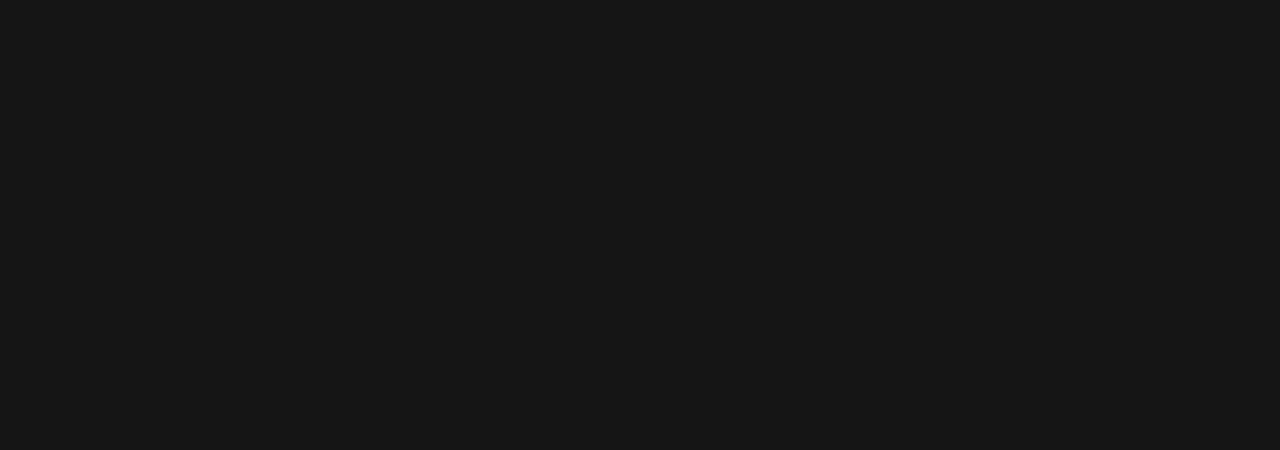
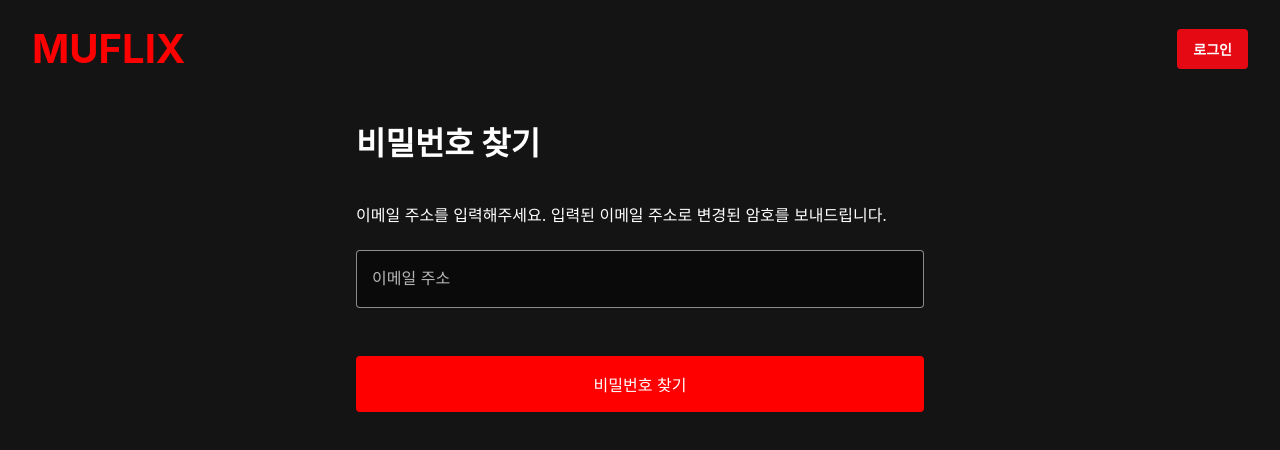
Before and after one commit to wijiwon/MUFLIX, a React (Create React App) app in the folder front/: page /loginHelp in a window 1280 px wide. Before the commit this address had no page. Shown: the top 450 px of the page. Built offline with nearby package versions, Linux system fonts and the light colour scheme.

Commit message:
UI: 비밀번호 찾기 페이지 작업완료

```diff
--- a/front/src/App.tsx
+++ b/front/src/App.tsx
@@ -1,7 +1,7 @@
 import "./App.css";
 import { Routes, Route } from "react-router-dom";
-import { Intro, Login } from "Pages";
 import { Globalstyle } from "Styles";
+import { Intro, Login, LoginHelp } from "Pages";
 
 function App() {
   return (
@@ -11,6 +11,7 @@
         <Routes>
           <Route path="/" element={<Intro />} />
           <Route path="/login" element={<Login />} />
+          <Route path="/loginHelp" element={<LoginHelp />} />
         </Routes>
       </div>
     </>
--- a/front/src/Components/Button/style/index.tsx
+++ b/front/src/Components/Button/style/index.tsx
@@ -65,4 +65,23 @@
     }
   }
 `;
-export { StartButton, LoginButton };
+
+const LoginHelpButton = styled.button`
+  width: 100%;
+  margin-top: 3rem;
+  box-sizing: border-box;
+  font-size: 1rem;
+  min-height: 2.5rem;
+  padding: 1rem;
+  border-radius: 0.25rem;
+  color: white;
+  border: none;
+  cursor: pointer;
+  background-color: red;
+
+  &:hover {
+    background: rgb(193, 17, 25);
+  }
+`;
+
+export { StartButton, LoginButton, LoginHelpButton };
--- a/front/src/Contents/LoginContent/index.tsx
+++ b/front/src/Contents/LoginContent/index.tsx
@@ -2,7 +2,10 @@
 import { IntroContainer } from "Contents/IntroContent/style/IntroContainer";
 import { LoginBox, InputContainer, LoginInput } from "./style/LoginBox";
 import { LoginButton } from "Components/Button/style";
+import { useNavigate } from "react-router-dom";
 const LoginContent = () => {
+  const nav = useNavigate();
+
   const [isEmailFocuse, setIsEmailFocuse] = useState(false);
   const [isPwFocuse, setIsPwFocuse] = useState(false);
 
@@ -37,19 +40,24 @@
     }
   };
   const handleBlur = (e: React.FocusEvent<HTMLInputElement>) => {
-    //! 이메일 입력 인풋에 입력된 값이 있으면 true 상태여야 한다. (리덕스 작업 때 수정할 것!)
-    if (e.target == EmailInput.current) {
-      setIsEmailFocuse(false);
-    } else {
-      setIsPwFocuse(false);
+    if (e.target.value == "") {
+      if (e.target == EmailInput.current) {
+        setIsEmailFocuse(false);
+      } else {
+        setIsPwFocuse(false);
+      }
     }
+  };
+
+  const handleClick = () => {
+    nav("/loginHelp");
   };
 
   return (
     <IntroContainer className="loginC">
       <LoginBox>
         <h1 style={{ width: "100%", textAlign: "left" }}>로그인</h1>
-        <div>
+        <div style={{ width: "100%" }}>
           <InputContainer>
             <label ref={EmailLabel}>이메일 주소</label>
             <LoginInput
@@ -70,7 +78,9 @@
         <div style={{ marginTop: "1rem" }}>
           <LoginButton className="loginB">로그인</LoginButton>
           {/* <p>또는</p> */}
-          <LoginButton className="pwB">비밀번호 찾기</LoginButton>
+          <LoginButton className="pwB" onClick={handleClick}>
+            비밀번호 찾기
+          </LoginButton>
         </div>
       </LoginBox>
     </IntroContainer>
--- a/front/src/Contents/LoginContent/style/LoginBox.tsx
+++ b/front/src/Contents/LoginContent/style/LoginBox.tsx
@@ -18,9 +18,10 @@
 `;
 
 const LoginInput = styled.input`
+  box-sizing: border-box;
   background-color: rgba(0, 0, 0, 0.5);
   border: 1px solid rgba(195, 195, 195, 0.7);
-  width: -webkit-fill-available;
+  width: 100%;
   font-size: 1rem;
   line-height: 1.5;
   position: relative;
@@ -28,7 +29,7 @@
   border-radius: 0.25rem;
   color: white;
   ${media.mbl`
-    width: -webkit-fill-available;
+    width: 100%;
 
   `}
 `;
@@ -38,6 +39,7 @@
   position: relative;
   flex: 1 1 auto;
   margin-top: 0.5rem;
+  width: 100%;
   & label {
     position: absolute;
     z-index: 1;
@@ -62,7 +64,7 @@
     `}
   }
   ${media.mbl`
-    width: -webkit-fill-available;
+    width: 100%;
 
   `}
 
--- /dev/null
+++ b/front/src/Contents/LoginHelpContent/index.tsx
@@ -0,0 +1,48 @@
+import React, { useEffect, useRef, useState } from "react";
+import { LoginHelpContainer } from "./style/LoginhelpContainer";
+import {
+  InputContainer,
+  LoginInput,
+} from "Contents/LoginContent/style/LoginBox";
+import { LoginHelpButton } from "Components/Button/style";
+const LoginHelpContent = () => {
+  const findpwL = useRef<HTMLLabelElement>(null);
+
+  const [isFocus, setIsFocus] = useState(false);
+  useEffect(() => {
+    if (findpwL.current) {
+      if (isFocus == true) {
+        findpwL.current.classList.add("focus");
+      } else {
+        findpwL.current.classList.remove("focus");
+      }
+    }
+  }, [isFocus]);
+
+  const handleFocus = (e: React.FocusEvent<HTMLInputElement>) => {
+    setIsFocus(true);
+  };
+
+  const handleBlur = (e: React.FocusEvent<HTMLInputElement>) => {
+    //! 이메일 입력 인풋에 입력된 값이 있으면 true 상태여야 한다. (리덕스 작업 때 수정할 것!)
+    if (e.target.value == "") {
+      setIsFocus(false);
+    }
+  };
+  return (
+    <LoginHelpContainer>
+      <h1 style={{ width: "100%", textAlign: "start" }}>비밀번호 찾기</h1>
+      <p style={{ width: "100%", textAlign: "start" }}>
+        이메일 주소를 입력해주세요. 입력된 이메일 주소로 변경된 암호를
+        보내드립니다.
+      </p>
+      <InputContainer>
+        <label ref={findpwL}>이메일 주소</label>
+        <LoginInput onFocus={handleFocus} onBlur={handleBlur} />
+      <LoginHelpButton>비밀번호 찾기</LoginHelpButton>
+      </InputContainer>
+    </LoginHelpContainer>
+  );
+};
+
+export default LoginHelpContent;
--- /dev/null
+++ b/front/src/Contents/LoginHelpContent/style/LoginhelpContainer.tsx
@@ -0,0 +1,18 @@
+import styled from "styled-components";
+
+const LoginHelpContainer = styled.div`
+  display: flex;
+  flex-direction: column;
+  align-items: center;
+  justify-content: center;
+  text-align: center;
+  width: 100%;
+  max-width: 600px;
+  flex: 1;
+  box-sizing: border-box;
+  padding: 0 1rem;
+`;
+
+// const LoginHelpInput
+
+export { LoginHelpContainer };
--- a/front/src/Layouts/Headers/LoginHeader/index.tsx
+++ b/front/src/Layouts/Headers/LoginHeader/index.tsx
@@ -1,15 +1,22 @@
 import React from "react";
 import { HeaderContainer, HeaderLogo } from "Styles/Header";
 import LoginButton from "./style/LoginButton";
-import { useLocation } from "react-router-dom";
+import { useLocation, useNavigate } from "react-router-dom";
 
 const LoginHeader = () => {
   const { pathname } = useLocation();
+  const nav = useNavigate();
+
+  const handleClick = () => {
+    nav("/login");
+  };
   return (
     <HeaderContainer>
       <HeaderLogo>MUFLIX</HeaderLogo>
 
-      {pathname !== "/login" && <LoginButton>로그인</LoginButton>}
+      {pathname !== "/login" && (
+        <LoginButton onClick={handleClick}>로그인</LoginButton>
+      )}
     </HeaderContainer>
   );
 };
--- /dev/null
+++ b/front/src/Pages/LoginHelp/index.tsx
@@ -0,0 +1,22 @@
+import React from "react";
+import LoginHeader from "Layouts/Headers/LoginHeader";
+import LoginHelpContent from "Contents/LoginHelpContent";
+
+const index = () => {
+  return (
+    <div
+      style={{
+        display: "flex",
+        flexDirection: "column",
+        alignItems: "center",
+        width: "100%",
+        height: "100vh",
+      }}
+    >
+      <LoginHeader />
+      <LoginHelpContent />
+    </div>
+  );
+};
+
+export default index;
--- a/front/src/Pages/index.tsx
+++ b/front/src/Pages/index.tsx
@@ -1,4 +1,4 @@
 import Intro from "./Intro";
 import Login from "./Login";
-
-export { Intro, Login };
+import LoginHelp from "./LoginHelp";
+export { Intro, Login, LoginHelp };
```
Also changed, not shown: front/src/Components/Input/index.tsx (+4 -3 lines), front/src/Components/Input/style/index.tsx (+4 -3 lines).
